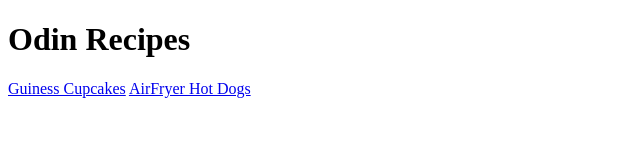
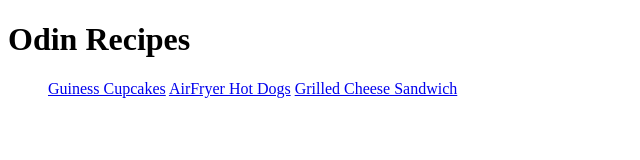
Before and after one commit to AC-KRON/odin-recipes, a plain HTML site: page index.html in a window 1280 px wide. Shown: the whole page, without its empty margins (0-640 px from the left). Drawn offline with Linux system fonts and the light colour scheme.

Commit message:
Edited index page links format

```diff
--- a/index.html
+++ b/index.html
@@ -8,7 +8,11 @@
 </head>
 <body>
     <h1>Odin Recipes</h1>
-    <a href="/odin-recipes/recipes/GuinessCupcakes.html">Guiness Cupcakes</a>
-    <a href="/odin-recipes/recipes/AirFryerHotDogs.html">AirFryer Hot Dogs</a>
+    <ul>
+        <a href="/odin-recipes/recipes/GuinessCupcakes.html">Guiness Cupcakes</a>
+        <a href="/odin-recipes/recipes/AirFryerHotDogs.html">AirFryer Hot Dogs</a>
+        <a href="/odin-recipes/recipes/GrilledCheeseSandwich.html">Grilled Cheese Sandwich</a>
+    </ul>
+
 </body>
 </html>
```
